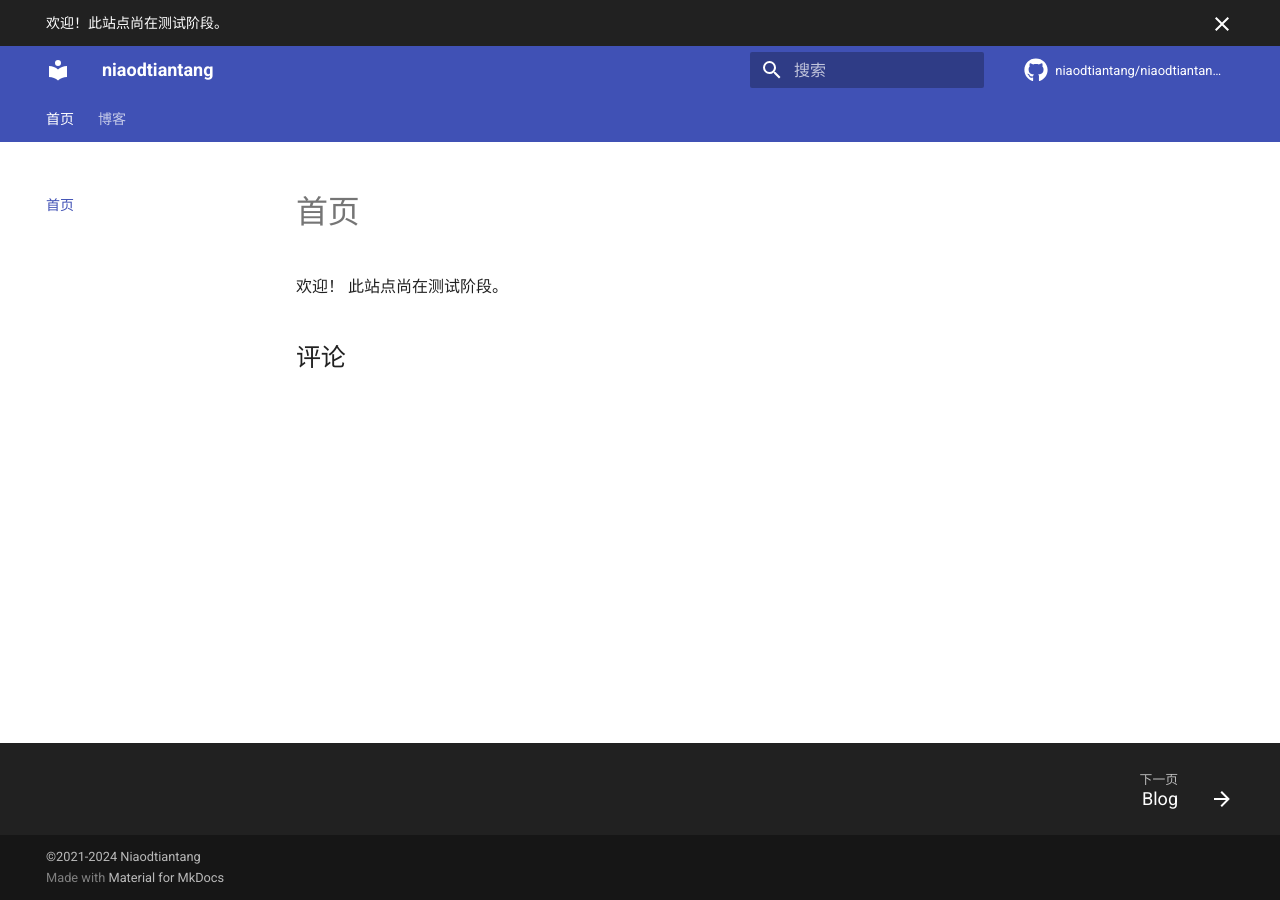
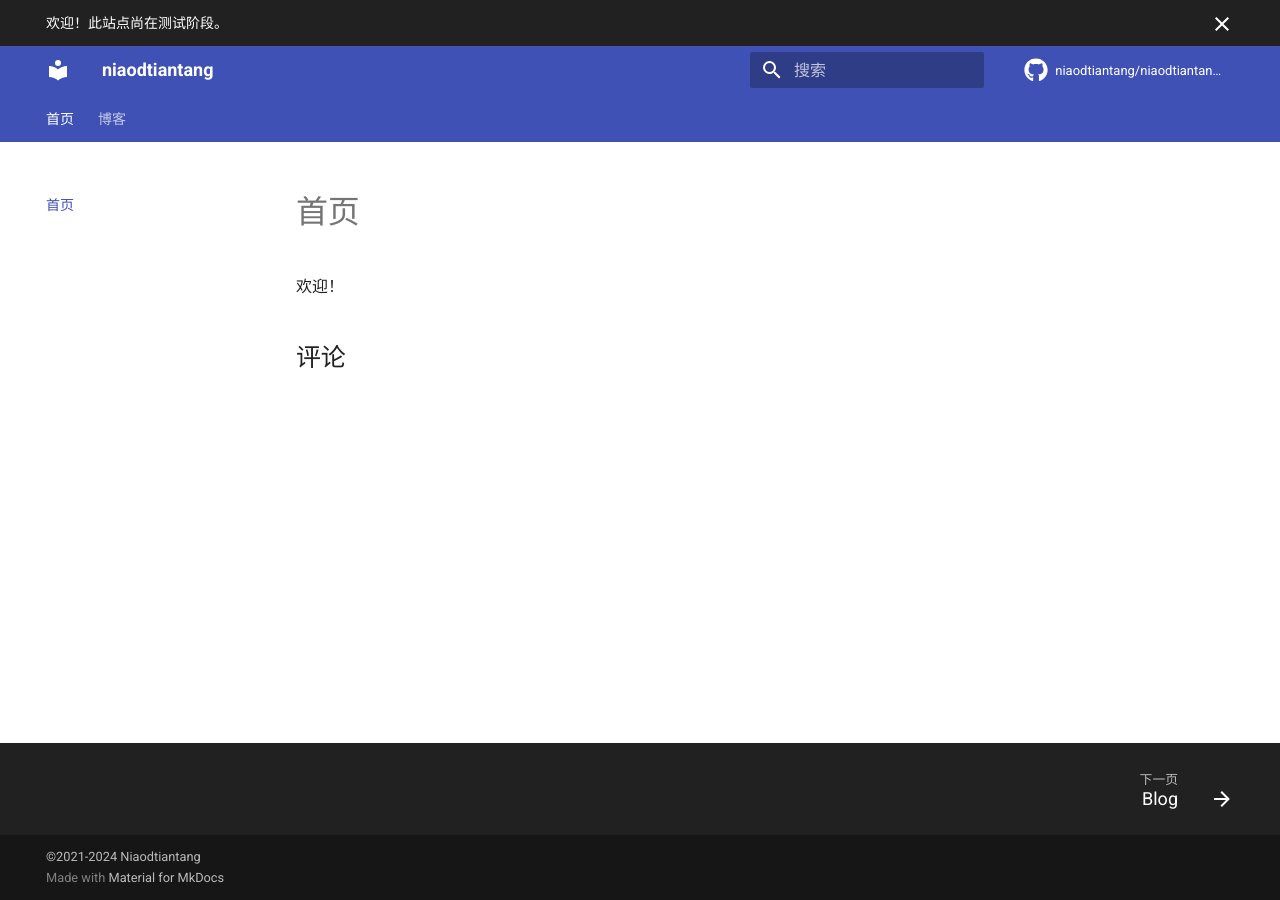
Before and after one commit to halfoffive/halfoffive.github.io, an MkDocs documentation site: the page built from docs/README.md, in a window 1280 px wide. Built offline with MkDocs 1.6.1 and Material for MkDocs 9.7.7, drawn with Linux system fonts in a browser that asks for light colours; comment, search, counter and statistics services are not loaded.

Commit message:
Update README.md

```diff
--- a/docs/README.md
+++ b/docs/README.md
@@ -5,4 +5,3 @@ comments: true
 # 首页
 
 欢迎！
-此站点尚在测试阶段。
```
